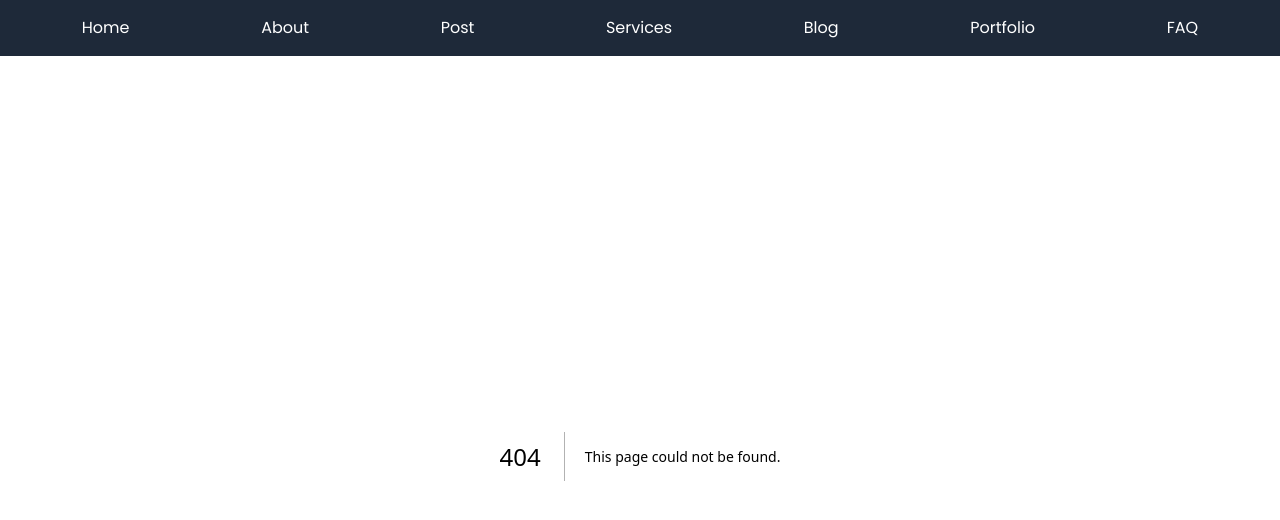
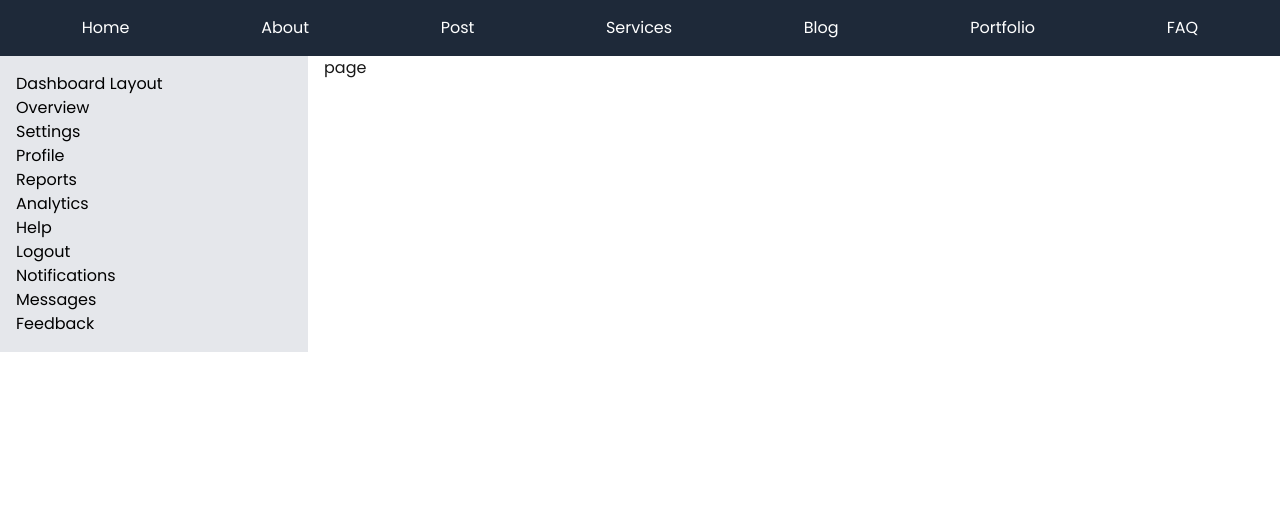
Before and after one commit to mdsamiulislam54/Next.js-Explorer-, a Next.js app: page /adminDashboard in a window 1280 px wide. Before the commit this address had no page. Shown: the top 520 px of the page. Built offline with nearby package versions, Linux system fonts and the light colour scheme.

Commit message:
implement dashboard layout

```diff
--- /dev/null
+++ b/src/app/(dashboard)/adminDashboard/page.jsx
@@ -0,0 +1,9 @@
+import React from 'react'
+
+const page = () => {
+  return (
+    <div>page</div>
+  )
+}
+
+export default page
--- /dev/null
+++ b/src/app/(dashboard)/layout.jsx
@@ -0,0 +1,48 @@
+import React from "react";
+
+const DashboardLayout = ({ children }) => {
+  return (
+    <div>
+      <div className="grid grid-cols-12 gap-4 ">
+        <div className="col-span-3 bg-gray-200 text-black p-4">
+          <h1>Dashboard Layout</h1>
+          <ul>
+            <li>
+              <a href="/dashboard/overview">Overview</a>
+            </li>
+            <li>
+              <a href="/dashboard/settings">Settings</a>
+            </li>
+            <li>
+              <a href="/dashboard/profile">Profile</a>
+            </li>
+            <li>
+              <a href="/dashboard/reports">Reports</a>
+            </li>
+            <li>
+              <a href="/dashboard/analytics">Analytics</a>
+            </li>
+            <li>
+              <a href="/dashboard/help">Help</a>
+            </li>
+            <li>
+              <a href="/dashboard/logout">Logout</a>
+            </li>
+            <li>
+              <a href="/dashboard/notifications">Notifications</a>
+            </li>
+            <li>
+              <a href="/dashboard/messages">Messages</a>
+            </li>
+            <li>
+              <a href="/dashboard/feedback">Feedback</a>
+            </li>
+          </ul>
+        </div>
+        <div>{children}</div>
+      </div>
+    </div>
+  );
+};
+
+export default DashboardLayout;
```
